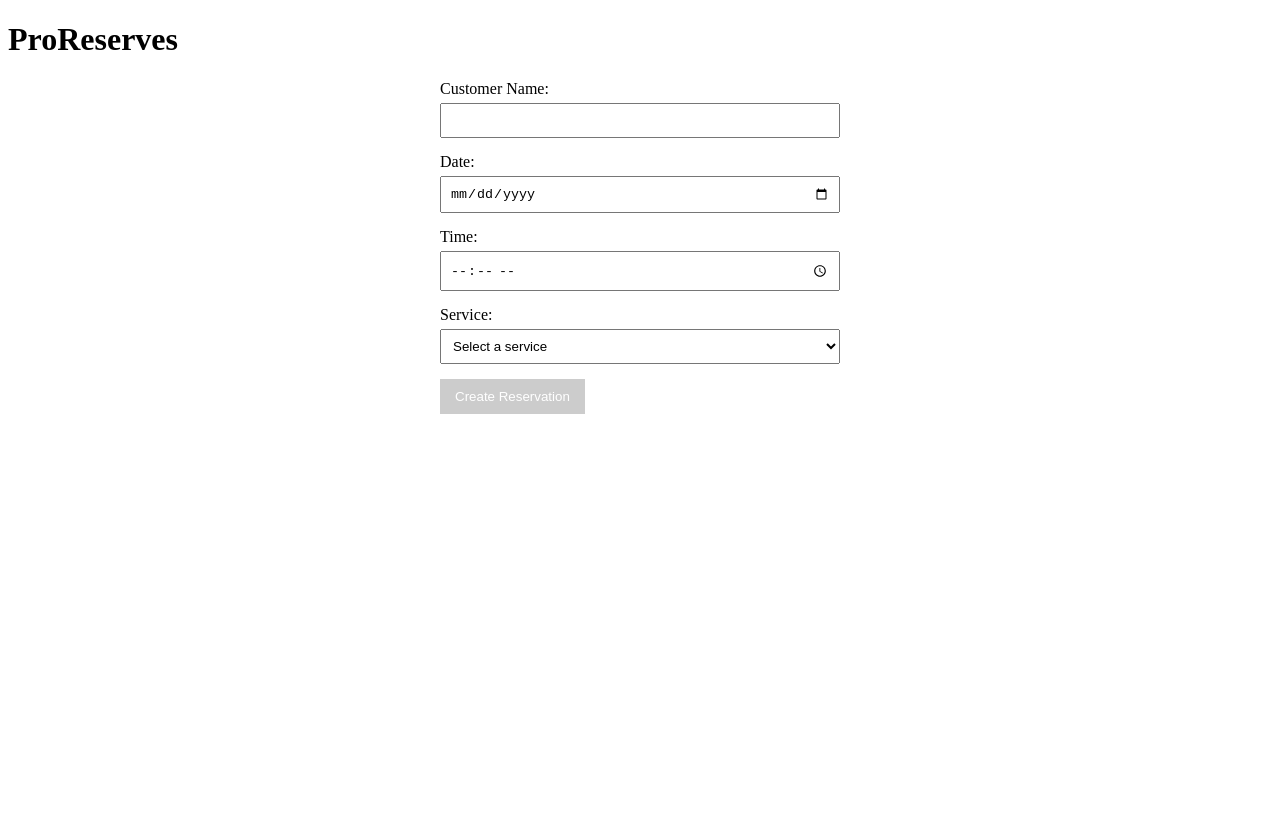
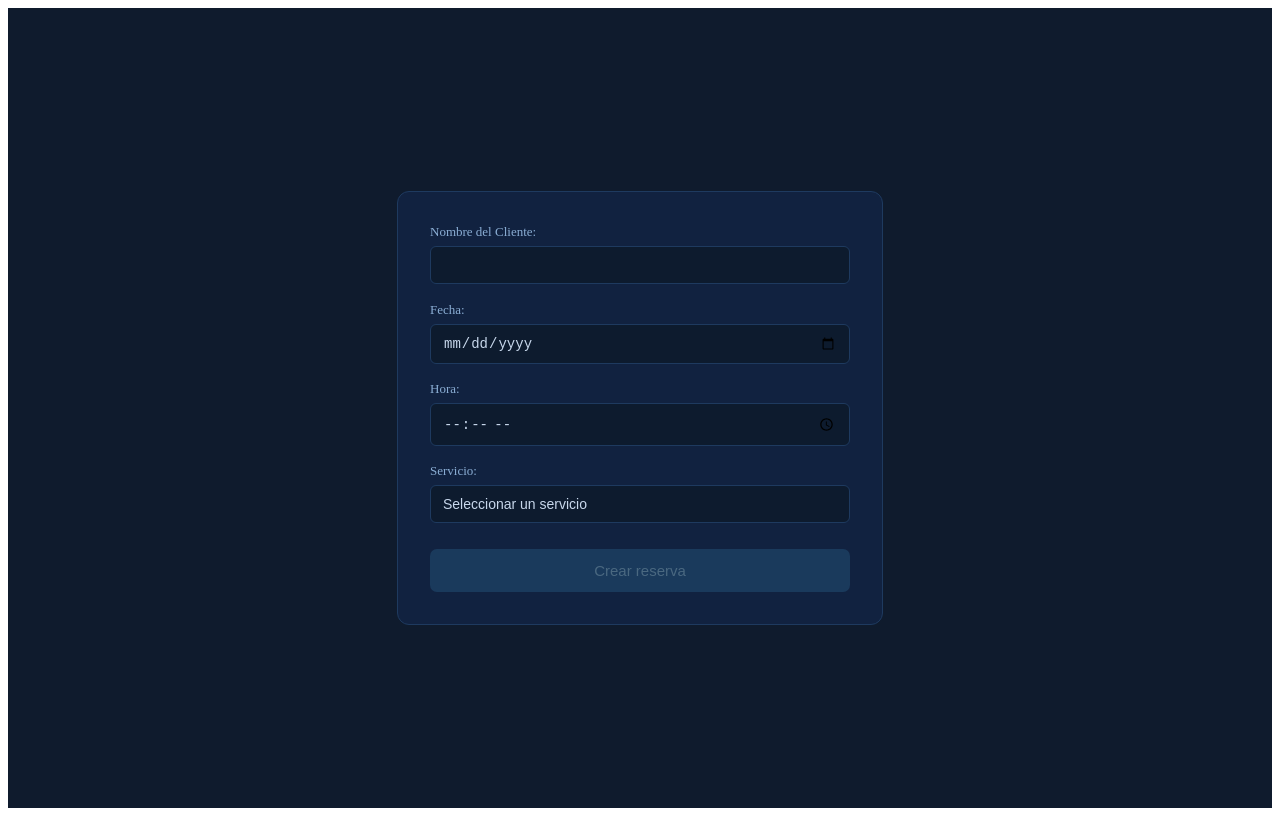
Before and after one commit to freimyhidalgo77/FullStackJavaAngular, an Angular app: page /create in a window 1280 px wide. Built offline with nearby package versions, Linux system fonts and the light colour scheme.

Commit message:
Finalizando cambios y ajustes

```diff
--- a/angular.json
+++ b/angular.json
@@ -30,6 +30,12 @@
           },
           "configurations": {
             "production": {
+              "fileReplacements": [
+                {
+                  "replace":"src/environments/environment.ts",
+                  "with":"src/environments/environment.prod.ts"
+                }
+              ],
               "budgets": [
                 {
                   "type": "initial",
--- a/src/app/app.html
+++ b/src/app/app.html
@@ -1,4 +1,3 @@
 
-<h1>ProReserves</h1>
 
 <router-outlet/>
--- a/src/app/pages/reservation-form/reservation-form.component.css
+++ b/src/app/pages/reservation-form/reservation-form.component.css
@@ -1,32 +1,98 @@
+/* component.css */
+
+:host {
+  display: flex;
+  align-items: center;
+  justify-content: center;
+  min-height: 100vh;
+  background: #0f1b2d;
+  padding: 2rem;
+  box-sizing: border-box;
+}
+
 form {
-  max-width: 400px;
-  margin: 0 auto;
+  background: #112240;
+  border-radius: 12px;
+  padding: 2rem;
+  width: 100%;
+  max-width: 420px;
+  border: 0.5px solid #1e3a5f;
+}
+
+h2 {
+  color: #e8f0fe;
+  font-size: 22px;
+  font-weight: 500;
+  margin: 0 0 1.5rem;
 }
 
 div {
-  margin-bottom: 15px;
+  margin-bottom: 1.1rem;
 }
 
 label {
   display: block;
-  margin-bottom: 5px;
+  font-size: 13px;
+  color: #8baed4;
+  margin-bottom: 6px;
 }
 
-input, select {
+input,
+select {
   width: 100%;
-  padding: 8px;
   box-sizing: border-box;
+  background: #0d1b2e;
+  border: 1.5px solid #1e3a5f;
+  border-radius: 6px;
+  color: #c8d8ec;
+  font-size: 14px;
+  padding: 10px 12px;
+  outline: none;
+  transition: border-color 0.2s;
+  appearance: none;
+  -webkit-appearance: none;
 }
 
-button {
-  padding: 10px 15px;
-  background-color: #007bff;
-  color: white;
-  border: none;
-  cursor: pointer;
+input:focus,
+select:focus {
+  border-color: #2d6bc4;
 }
 
-button:disabled {
-  background-color: #ccc;
+input.ng-invalid.ng-touched {
+  border-color: #c0392b;
+}
+
+.error-message {
+  color: #e74c3c;
+  font-size: 12px;
+  margin-top: 4px;
+}
+
+select option {
+  background: #0d1b2e;
+  color: #c8d8ec;
+}
+
+button[type="submit"] {
+  width: 100%;
+  background: #1a6ec7;
+  color: #e8f4ff;
+  border: none;
+  border-radius: 7px;
+  padding: 13px;
+  font-size: 15px;
+  font-weight: 500;
+  cursor: pointer;
+  margin-top: 0.5rem;
+  transition: background 0.2s;
+}
+
+button[type="submit"]:hover {
+  background: #1e7ed8;
+}
+
+button[type="submit"]:disabled {
+  background: #1a3a5c;
+  color: #4a6880;
   cursor: not-allowed;
 }
--- a/src/app/pages/reservation-form/reservation-form.component.html
+++ b/src/app/pages/reservation-form/reservation-form.component.html
@@ -1,28 +1,34 @@
 <form [formGroup]="reservationForm" (ngSubmit)="onSubmit()">
   <div>
-    <label for="customerName">Customer Name:</label>
+    <label for="customerName">Nombre del Cliente:</label>
     <input type="text" id="customerName" formControlName="customerName" required>
+    @if(reservationForm.get('customerName')?.invalid && reservationForm.get('customerName')?.touched) {
+      <span class="error-message">El nombre del cliente es obligatorio.</span>
+    }
   </div>
 
   <div>
-    <label for="date">Date:</label>
+    <label for="date">Fecha:</label>
     <input type="date" id="date" formControlName="date" required>
   </div>
 
   <div>
-    <label for="time">Time:</label>
+    <label for="time">Hora:</label>
     <input type="time" id="time" formControlName="time" required>
   </div>
 
   <div>
-    <label for="service">Service:</label>
+    <label for="service">Servicio:</label>
     <select id="service" formControlName="service" required>
-      <option value="">Select a service</option>
+      <option value="">Seleccionar un servicio</option>
       <option *ngFor="let service of services" [value]="service">{{ service }}</option>
     </select>
+    @if (reservationForm.get('service')?.invalid && reservationForm.get('service')?.touched) {
+      <span class="error-message">Por favor, seleccione un servicio.</span>
+    }
   </div>
 
-  <button type="submit" [disabled]="!reservationForm.valid">Create Reservation</button>
+  <button type="submit" [disabled]="reservationForm.invalid || isSubmitting()">Crear reserva</button>
 </form>
 
 <app-toast [message]="toastMessage()" [visible]="showToast()"></app-toast>
--- a/src/app/pages/reservation-form/reservation-form.component.ts
+++ b/src/app/pages/reservation-form/reservation-form.component.ts
@@ -30,15 +30,16 @@ export class ReservationFormComponent {
     });
   }
 
+  readonly isSubmitting = signal(false);
+
   onSubmit() {
     if (this.reservationForm.valid) {
       const reservation: Reservation = {
-        id: 0, // Assuming ID is generated by backend
         customerName: this.reservationForm.value.customerName,
         date: this.reservationForm.value.date,
-        time: this.reservationForm.value.time,
+        time: `${this.reservationForm.value.time}:00`,
         service: this.reservationForm.value.service,
-       status: 'ACTIVE' as ReservationStatus
+       status: 'ACTIVe' as ReservationStatus
 
       };
 
--- a/src/app/pages/reservation-list/reservation-list.component.css
+++ b/src/app/pages/reservation-list/reservation-list.component.css
@@ -27,7 +27,7 @@
 }
 
 /* Botón crear */
-.btn-crear {
+.btn-create {
   background: #1D9E75;
   border: none;
   color: #fff;
@@ -41,7 +41,11 @@
   gap: 6px;
   transition: background 0.15s;
 }
-.btn-crear:hover { background: #0F6E56; }
+.btn-create:hover { background: #0F6E56; }
+.btn-create:focus {
+  outline: 2px solid #4facfe;
+  outline-offset: 2px;
+}
 
 /* Tabla */
 .reservations {
@@ -96,7 +100,10 @@ button.cancel:hover:not(:disabled) {
   border-color: #D85A30;
   color: #E0845A;
 }
-button.cancel:disabled { opacity: 0.35; cursor: not-allowed; }
+button.cancel:focus {
+  outline: 2px solid #4facfe;
+  outline-offset: 2px;
+}
 
 
 .header {
--- a/src/app/pages/reservation-list/reservation-list.component.html
+++ b/src/app/pages/reservation-list/reservation-list.component.html
@@ -20,15 +20,15 @@
   }
 
   @if(hasReservations()) {
-    <table class="reservations">
+    <table class="reservations" role="table" aria-label="Lista de reservas">
       <thead>
         <tr>
-          <th>Cliente</th>
-          <th>Fecha</th>
-          <th>Hora</th>
-          <th>Servicio</th>
-          <th>Estado</th>
-          <th>Acciones</th>
+          <th scope="col">Cliente</th>
+          <th scope="col">Fecha</th>
+          <th scope="col">Hora</th>
+          <th scope="col">Servicio</th>
+          <th scope="col">Estado</th>
+          <th scope="col">Acciones</th>
         </tr>
       </thead>
       <tbody>
@@ -45,6 +45,7 @@
                 class="cancel"
                 (click)="cancelReservation(reservation)"
                 [disabled]="reservation.status == 'CANCELLED'"
+                [attr.aria-label]="'Cancelar reserva para ' + reservation.customerName"
               >
                 Cancelar
               </button>
```
Also changed, not shown: src/app/models/reservation.model.ts (+10 -5 lines).
